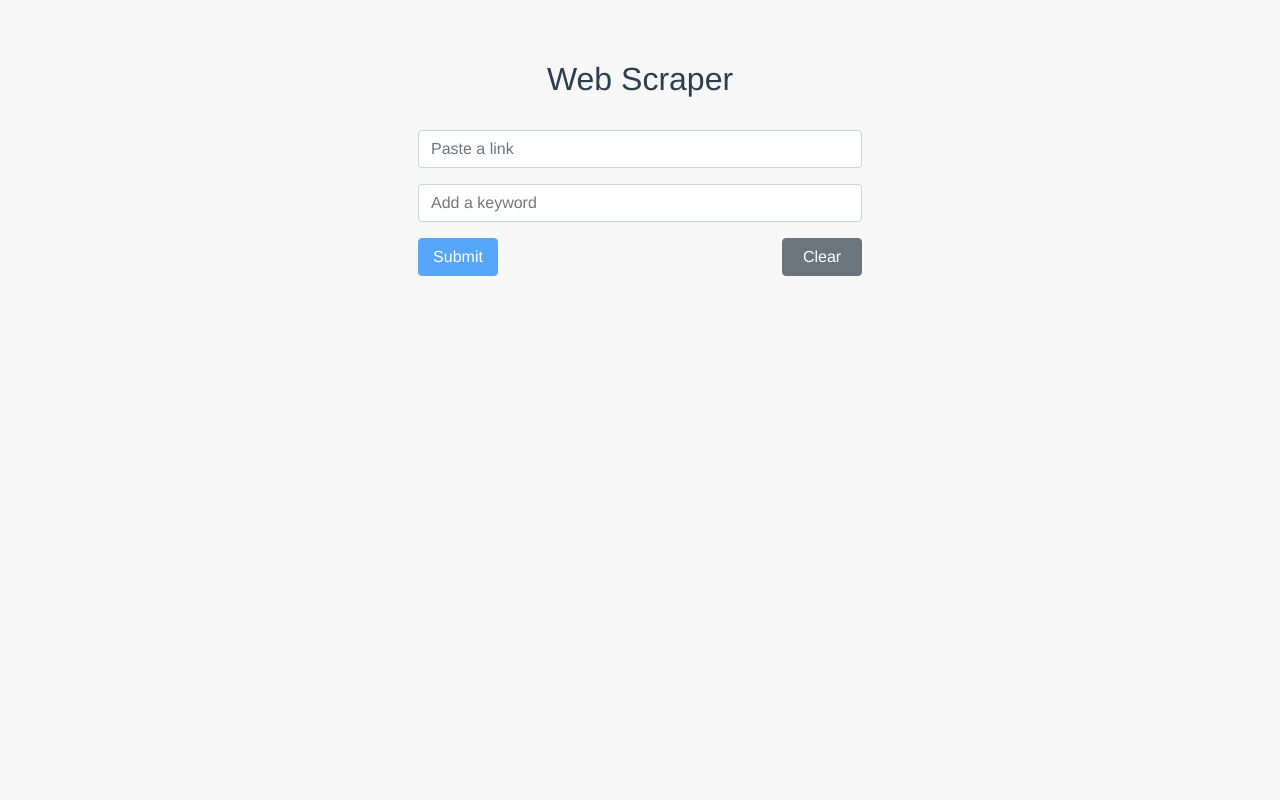
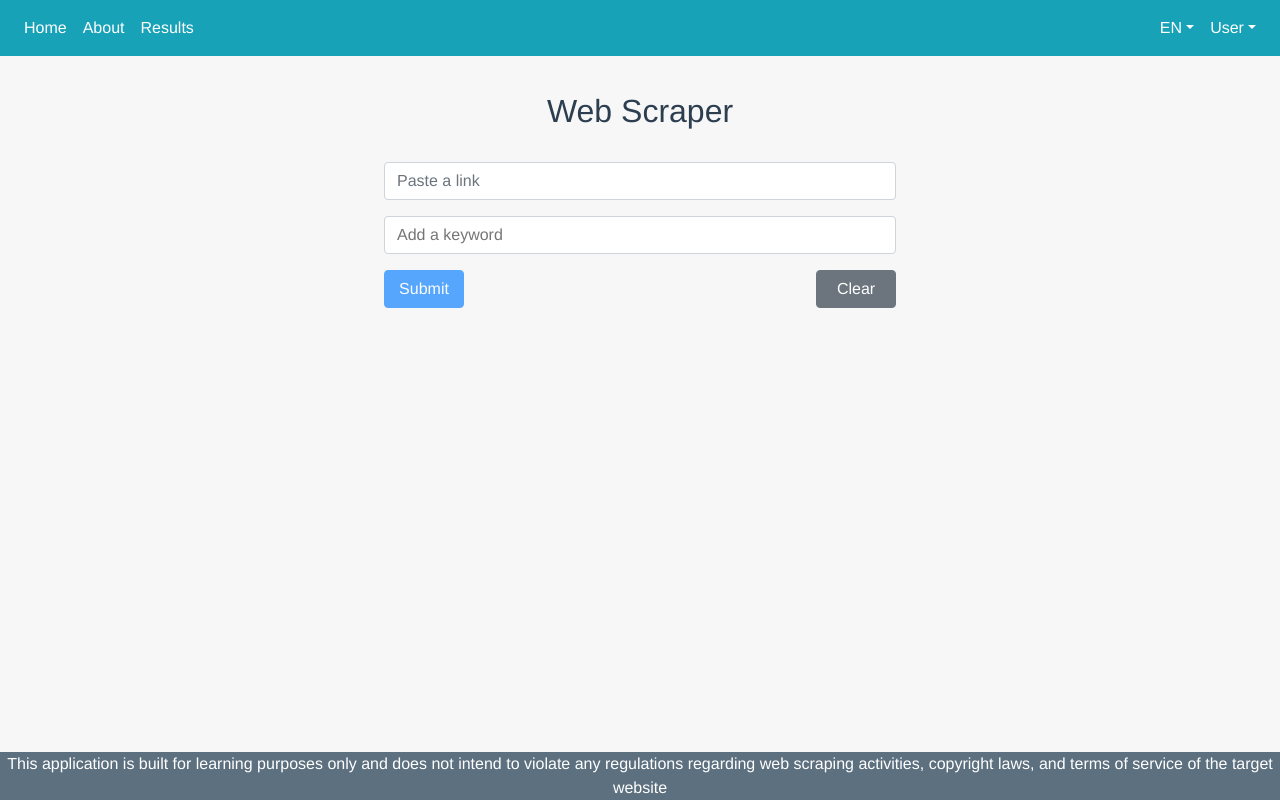
Before and after one commit to developer-mp/web_scraper, a Vue app in the folder client/: page / in a window 1280 px wide. Built offline with nearby package versions, Linux system fonts and the light colour scheme.

Commit message:
Added Footer and Navbar

```diff
--- /dev/null
+++ b/client/src/components/FooterElement.vue
@@ -0,0 +1,25 @@
+<template>
+  <div class="container-footer">
+    <div class="footer-text">
+      This application is built for learning purposes only and does not intend
+      to violate any regulations regarding web scraping activities, copyright
+      laws, and terms of service of the target website
+    </div>
+  </div>
+</template>
+
+<style>
+.container-footer {
+  position: absolute;
+  bottom: 0;
+  width: 100%;
+  height: 3rem;
+  background-color: #5d707f;
+  color: white;
+  display: flex;
+  align-items: center;
+}
+.footer-text {
+  margin: auto;
+}
+</style>
--- a/client/src/components/MainPage.vue
+++ b/client/src/components/MainPage.vue
@@ -1,21 +1,20 @@
 <template>
-  <div class="container">
+  <div>
+    <NavBarElement />
+    <div class="container-main">
       <h2 class="header">Web Scraper</h2>
       <div class="form-wrapper">
-      <div class="form-input">
         <b-form-input
           v-model="url"
           type="text"
           placeholder="Paste a link"
+          class="form-input"
         ></b-form-input>
-      </div>
-      <div>
         <b-form-tags
           v-model="keywords"
           type="text"
           placeholder="Add a keyword"
         ></b-form-tags>
-      </div>
         <div class="button-container">
           <b-button
             @click="submitLink"
@@ -62,19 +61,24 @@
             v-else
             class="button mt-3"
             variant="primary"
-          @click="saveResult"
-          >Save</b-button
+            @click="doneResult"
+            >Done</b-button
           >
-        <b-button class="button mt-3" variant="secondary" @click="cancelPreview"
+          <b-button
+            class="button mt-3"
+            variant="secondary"
+            @click="cancelPreview"
             >Cancel</b-button
           >
         </div>
       </b-modal>
+      <FooterElement />
+    </div>
   </div>
 </template>
 
 <style>
-.container {
+.container-main {
   display: flex;
   flex-direction: column;
   align-items: center;
@@ -82,6 +86,7 @@
 }
 
 .header {
+  margin-top: 1em;
   margin-bottom: 1em;
 }
 
@@ -92,6 +97,7 @@
 .form-input {
   margin-bottom: 1em;
 }
+
 .button-container {
   display: flex;
   justify-content: space-between;
@@ -120,8 +126,14 @@
 <script>
 import axios from "axios";
 import { saveAs } from "file-saver";
+import FooterElement from "./FooterElement.vue";
+import NavBarElement from "./NavBarElement.vue";
 
 export default {
+  components: {
+    FooterElement,
+    NavBarElement,
+  },
   data() {
     return {
       url: "",
@@ -129,6 +141,14 @@ export default {
       showPreviewModal: false,
       showPreviewResult: false,
       sentences: [],
+      searches: [],
+      searchCount: 1,
+      fields: [
+        { key: "name", label: "Name" },
+        { key: "description", label: "Description" },
+        { key: "url", label: "URL" },
+        { key: "actions", label: "Actions" },
+      ],
     };
   },
   computed: {
@@ -164,6 +184,14 @@ export default {
       saveAs(blob, "scraped_data.txt");
       this.cancelPreview();
     },
+    doneResult() {
+      this.searches.push({
+        sentences: this.sentences.slice(),
+        url: this.url,
+      });
+      this.cancelPreview();
+      this.searchCount++;
+    },
     cancelPreview() {
       this.showPreviewResult = false;
       this.$bvModal.hide("previewModal");
@@ -171,3 +199,4 @@ export default {
   },
 };
 </script>
+./NavBarElement.vue
--- /dev/null
+++ b/client/src/components/NavBarElement.vue
@@ -0,0 +1,26 @@
+<template>
+  <b-navbar type="dark" variant="info" class="fixed-top">
+    <b-navbar-nav>
+      <b-nav-item href="#">Home</b-nav-item>
+      <b-nav-item href="#">About</b-nav-item>
+      <b-nav-item href="#">Results</b-nav-item>
+    </b-navbar-nav>
+    <b-navbar-nav class="ml-auto">
+      <b-nav-item-dropdown text="EN" right>
+        <b-dropdown-item href="#">ES</b-dropdown-item>
+        <b-dropdown-item href="#">FR</b-dropdown-item>
+      </b-nav-item-dropdown>
+      <b-nav-item-dropdown right>
+        <template #button-content>User</template>
+        <b-dropdown-item href="#">Profile</b-dropdown-item>
+        <b-dropdown-item href="#">Sign Out</b-dropdown-item>
+      </b-nav-item-dropdown>
+    </b-navbar-nav>
+  </b-navbar>
+</template>
+
+<style>
+.navbar-dark .navbar-nav .nav-link {
+  color: white !important;
+}
+</style>
```
Also changed, not shown: client/src/components/ResultElement.vue (added, +43 -0 lines). Lines whose indentation alone changed are shown as unchanged.
